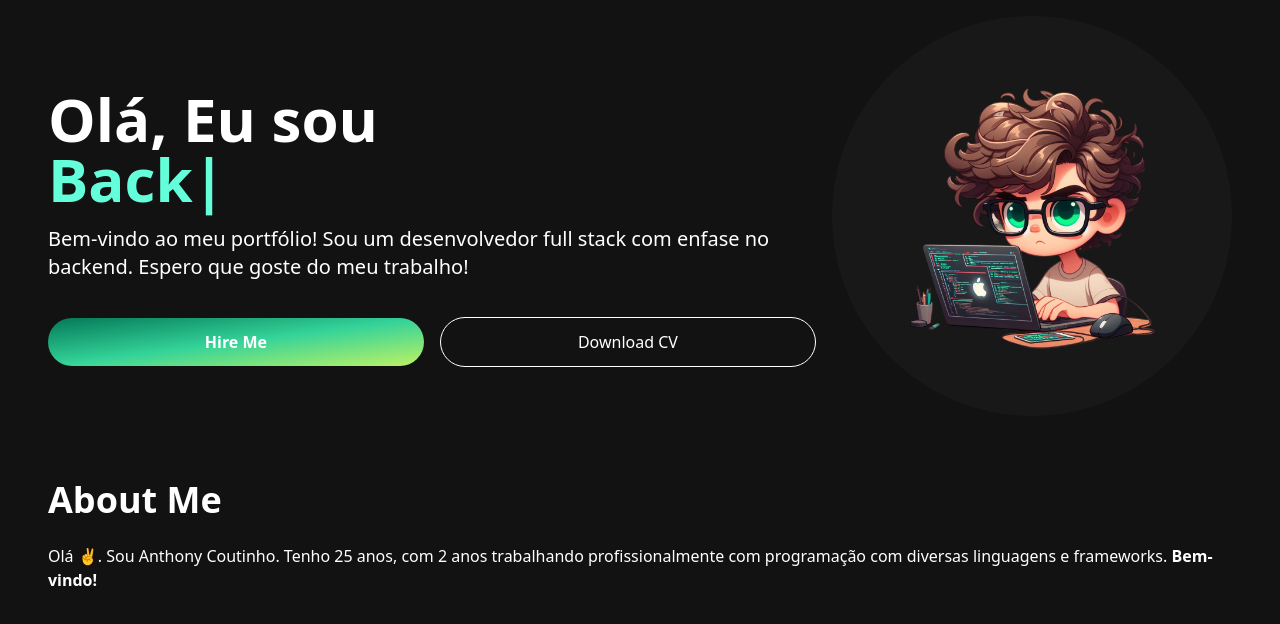
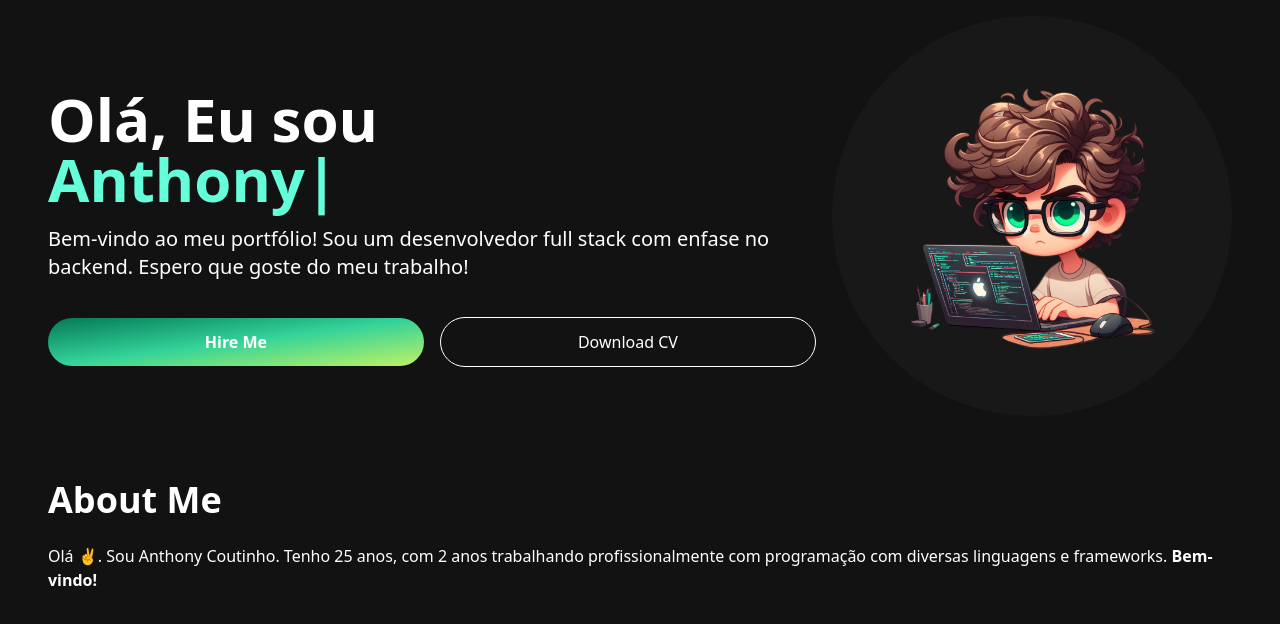
Before and after one commit to thonycsdev/thonycsdev-portifolio-page, a Next.js app: page / in a window 1280 px wide. Shown: the top 624 px of the page. Built offline with nearby package versions, Linux system fonts and the light colour scheme.

Commit message:
removing develper name, and changing the speed

```diff
--- a/src/components/HeroSection.tsx
+++ b/src/components/HeroSection.tsx
@@ -10,20 +10,20 @@ function HeroSection() {
         <div className="self-center">
           <h1 className="text-white mb-4 text-4xl  lg:text-6xl font-extrabold">
             Olá, Eu sou{" "}
-            <span className="text-[#64FFDA]">
+            <span className="text-[#64FFDA] text-nowrap">
               <br />
               <TypeAnimation
                 sequence={[
                   // Same substring at the start will only be typed out once, initially
                   "Anthony",
                   1000, // wait 1s before replacing "Mice" with "Hamsters"
-                  "Full Stack Developer",
+                  "Full Stack",
                   1000,
-                  "Backend Developer",
+                  "Backend",
                   1000,
                 ]}
                 wrapper="span"
-                speed={40}
+                speed={60}
                 repeat={Infinity}
               />
             </span>
```
